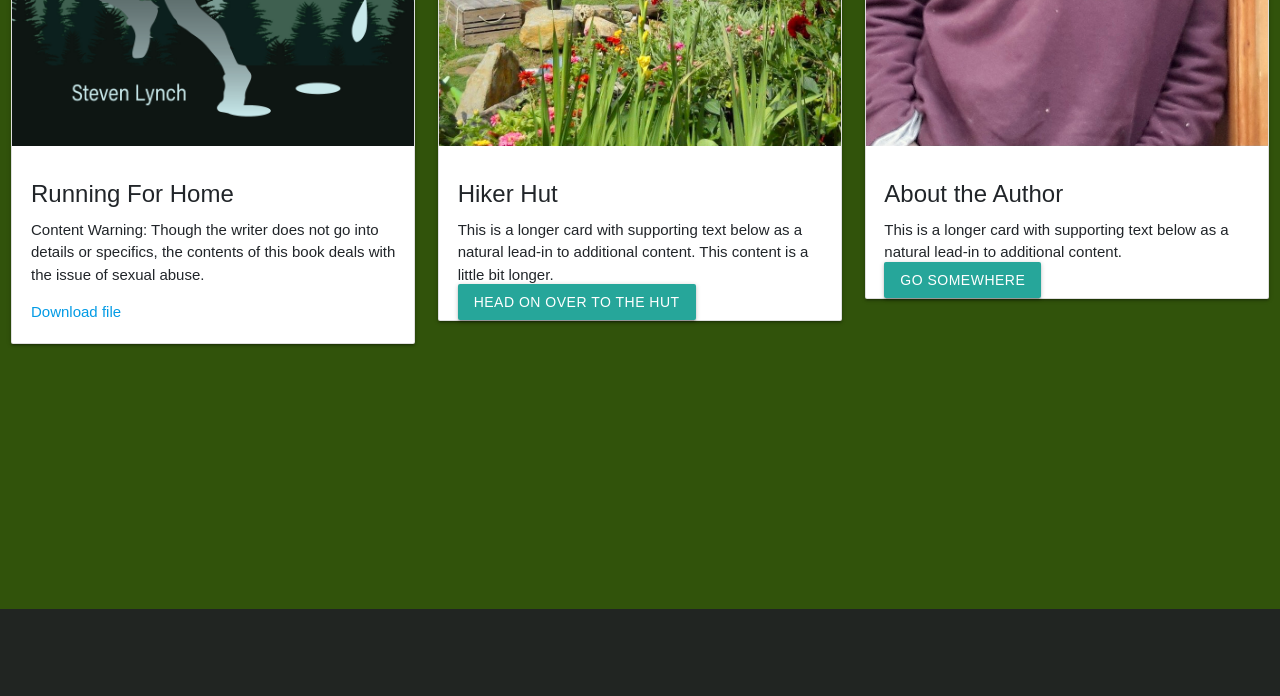
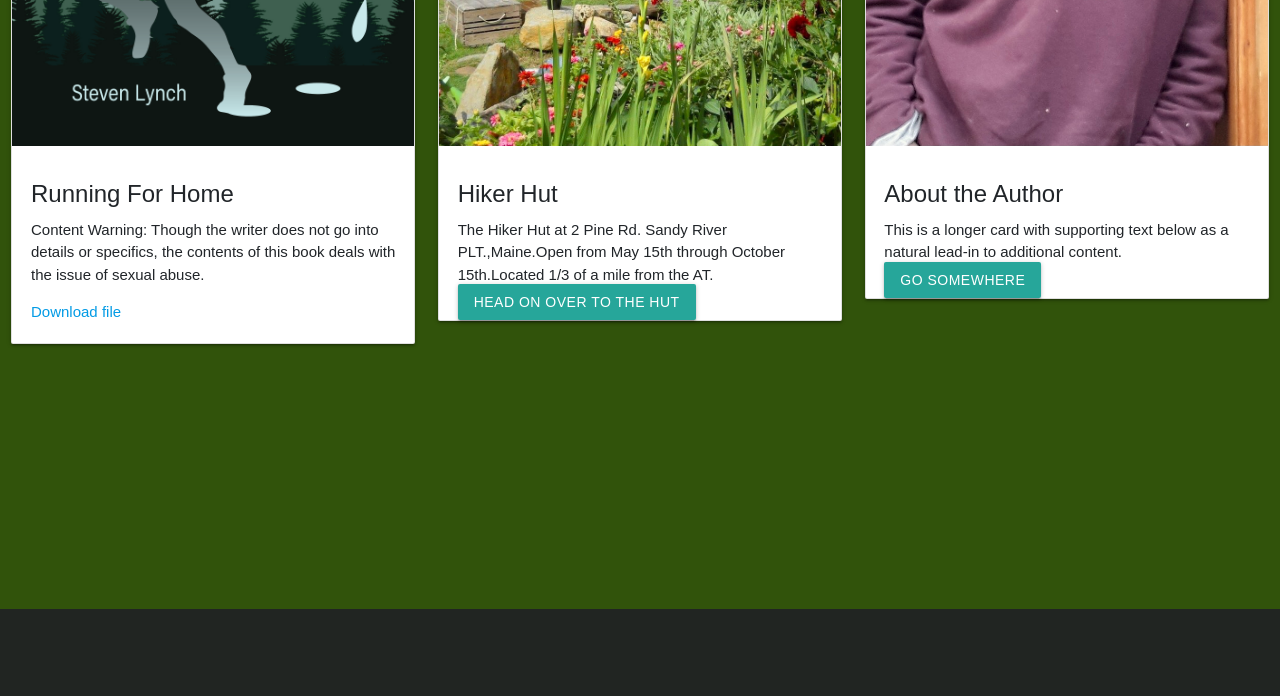
Before and after one commit to petemcl1978/Gratitudewalks.net, a plain HTML site: page index.html in a window 1280 px wide. Shown: the part 1309-2005 px from the top of the page. Drawn offline with nearby package versions, Linux system fonts and the light colour scheme.

Commit message:
hiker hut discriptiom

```diff
--- a/index.html
+++ b/index.html
@@ -53,7 +53,7 @@
             <img src="Images/Hikerhut.jpg" class="card-img-top" alt="...">
             <div class="card-body">
                 <h5 class="card-title">Hiker Hut</h5>
-                <p class="card-text">This is a longer card with supporting text below as a natural lead-in to additional content. This content is a little bit longer.</p>
+                <p class="card-text">The Hiker Hut at 2 Pine Rd. Sandy River PLT.,Maine.Open from May 15th through October 15th.Located 1/3 of a mile from the AT.</p>
                 <a href="https://www.facebook.com/hikerhut/" class="btn btn-primary">Head on over to the hut</a>
             </div>
         </div>
```
